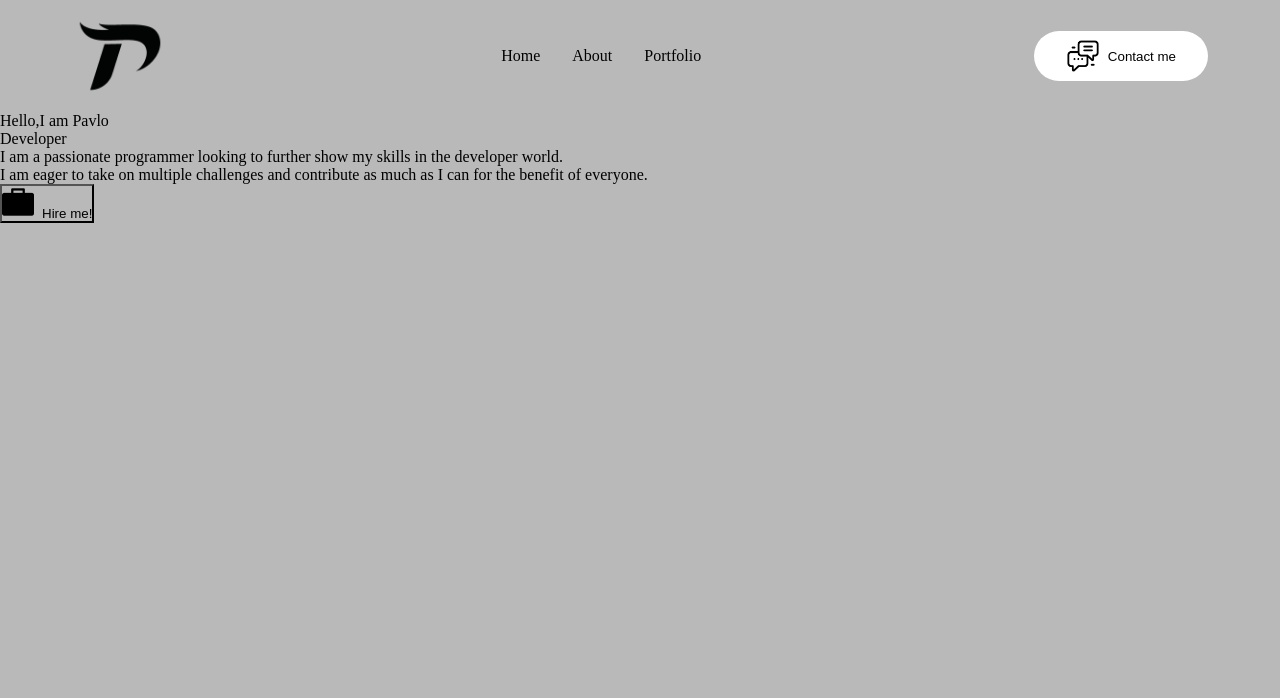
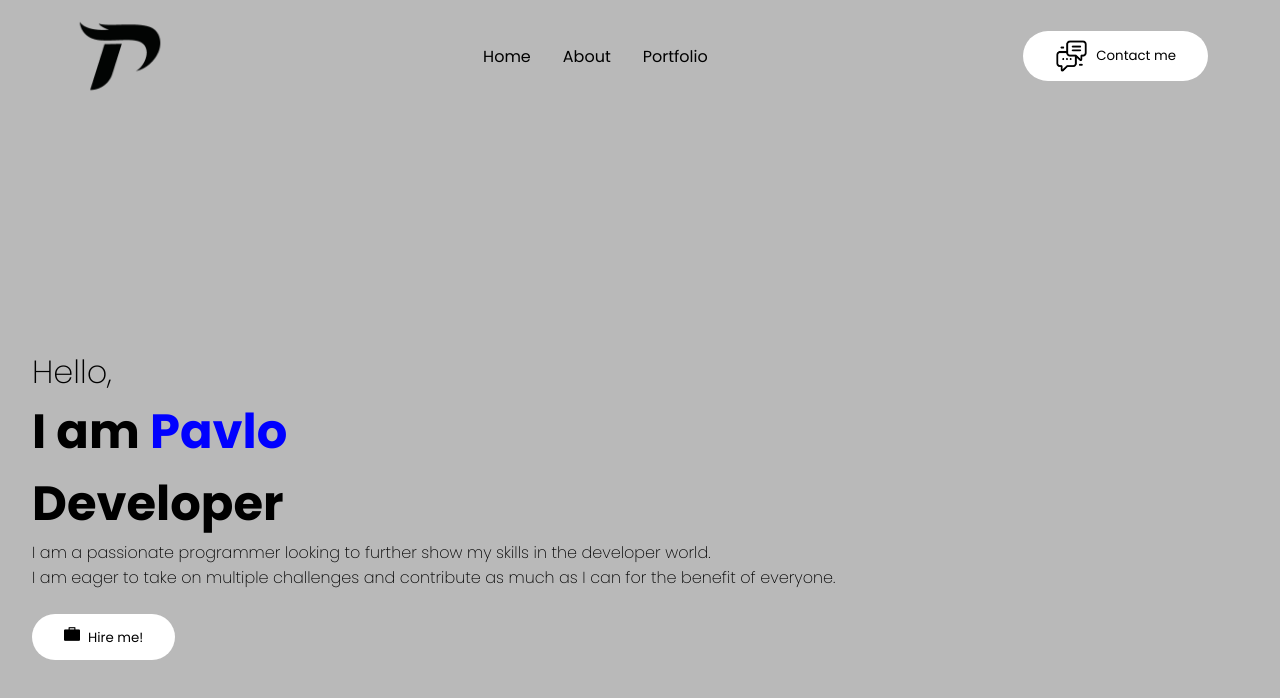
Before and after one commit to PavloNa/pavlona.github.io, a React (Create React App) app: page / in a window 1280 px wide. Shown: the top 698 px of the page. Built offline with nearby package versions, Linux system fonts and the light colour scheme.

Commit message:
Font update

```diff
--- a/public/index.html
+++ b/public/index.html
@@ -7,6 +7,9 @@
     <meta name="description" content="Pavlo's Portfolio"/>
     <title>Pavlo Portfolio</title>
     <link rel="stylesheet" href="./style.css" />
+    <link rel="preconnect" href="https://fonts.googleapis.com">
+    <link rel="preconnect" href="https://fonts.gstatic.com" crossorigin>
+    <link href="https://fonts.googleapis.com/css2?family=Poppins:ital,wght@0,100;0,200;0,300;0,400;0,500;0,600;0,700;0,800;0,900;1,100;1,200;1,300;1,400;1,500;1,600;1,700;1,800;1,900&display=swap" rel="stylesheet">
   </head>
   <body>
     <noscript>You need to enable JavaScript to run this app.</noscript>
--- a/public/style.css
+++ b/public/style.css
@@ -4,6 +4,7 @@
     box-sizing: border-box;
     text-decoration: none;
     background: transparent;
+    font-family: 'Poppins', sans-serif;
 }
 
 body {
--- a/src/components/Intro/intro.css
+++ b/src/components/Intro/intro.css
@@ -9,6 +9,39 @@
 .btnImg {
     object-fit: cover;
     margin-right: 0.5rem;
-    height: 2rem;
-    width: 2rem;
+    height: 1rem;
+    width: 1rem;
 }
+
+.introContent {
+    height: 100vh;
+    width: 100vw;
+    padding: 2rem;
+    font-size: 3rem;
+    font-weight: 700;
+    display: flex;
+    flex-direction: column;
+    justify-content: center;
+}
+
+.hello {
+    font-size: 2rem;
+    font-weight: 200;
+}
+
+.introName {
+    color: blue
+}
+
+.introParagraph {
+    font-size: medium;
+    font-weight: 200;
+}
+
+.btn {
+    background: white;
+    margin: 1rem 0;
+    padding: 0.75rem 2rem;
+    border: none;
+    border-radius: 2rem;
+}
--- a/src/components/Intro/intro.js
+++ b/src/components/Intro/intro.js
@@ -6,10 +6,10 @@ import briefcase from '../../assets/briefcase.png'
 const Intro = () => {
   return (
     <section id='intro'>
-        <div className='IntroContent'>
+        <div className='introContent'>
             <span className='hello'>Hello,</span>
-            <span className='intoText'>I am <span className='intoName'>Pavlo</span><br/>Developer</span>
-            <p className='intoParagraph'>I am a passionate programmer looking to further show my skills in the developer world.<br/>I am eager to take on multiple challenges and contribute as much as I can for the benefit of everyone.</p>
+            <span className='intoText'>I am <span className='introName'>Pavlo</span><br/>Developer</span>
+            <p className='introParagraph'>I am a passionate programmer looking to further show my skills in the developer world.<br/>I am eager to take on multiple challenges and contribute as much as I can for the benefit of everyone.</p>
             <Link><button className='btn'><img src={briefcase} alt='' className='btnImg'></img>Hire me!</button></Link>
         </div>
         <img src='' alt='' className='backImg'></img>
```
